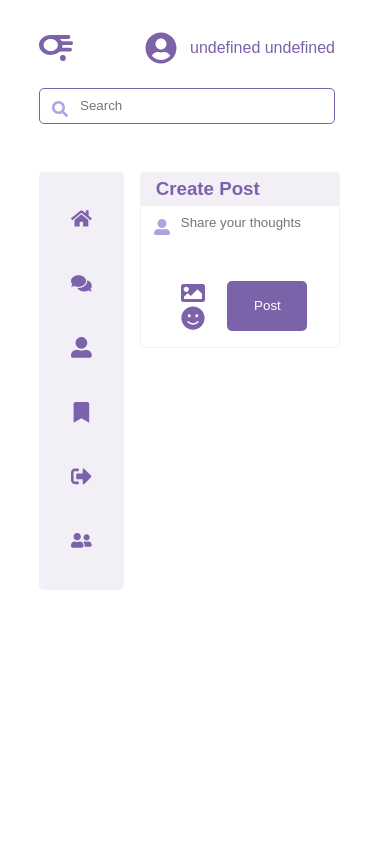
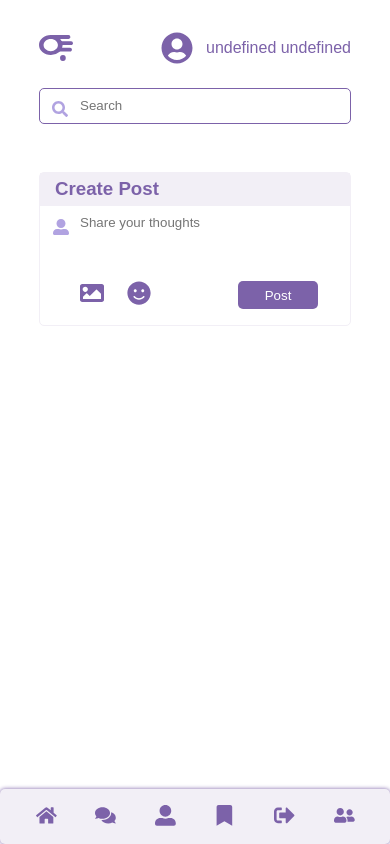
Before and after one commit to elishaking/blazehub, a React (Create React App) app in the folder client/: page /home in a window 390 px wide. Built offline with nearby package versions, Linux system fonts and the light colour scheme.

Commit message:
responsive side-nav update

```diff
--- a/client/src/App.css
+++ b/client/src/App.css
@@ -615,11 +615,45 @@ small {
   .alt-search {
     display: block;
   }
+
+  .alt-search {
+    margin-right: 0;
+  }
+
+  .auth-nav-right span {
+    margin-right: 0;
+  }
 }
 
 @media (max-width: 760px) {
   .form-container {
     width: 70vw;
+  }
+
+  .main-feed {
+    margin: 0;
+  }
+
+  .main-nav {
+    width: 100%;
+    margin-left: -10vw;
+    padding: 1em 1em;
+    position: fixed;
+    bottom: 0;
+    box-shadow: 0 0 4px;
+  }
+
+  .main-nav ul {
+    display: flex;
+    flex-direction: row;
+    width: 100%;
+    justify-content: space-between;
+    padding: 0 5vw;
+  }
+
+  .main-nav li {
+    margin-right: 0;
+    padding: 0;
   }
 }
 
```
